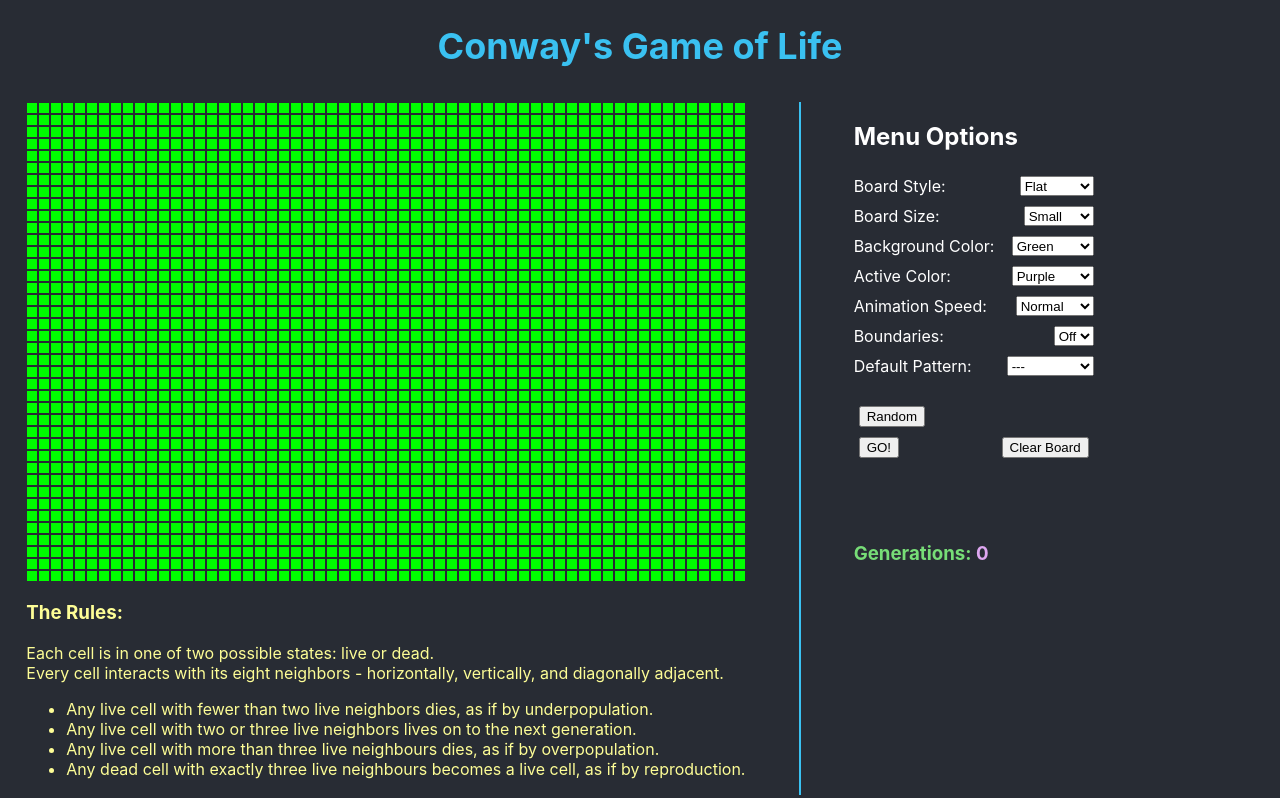
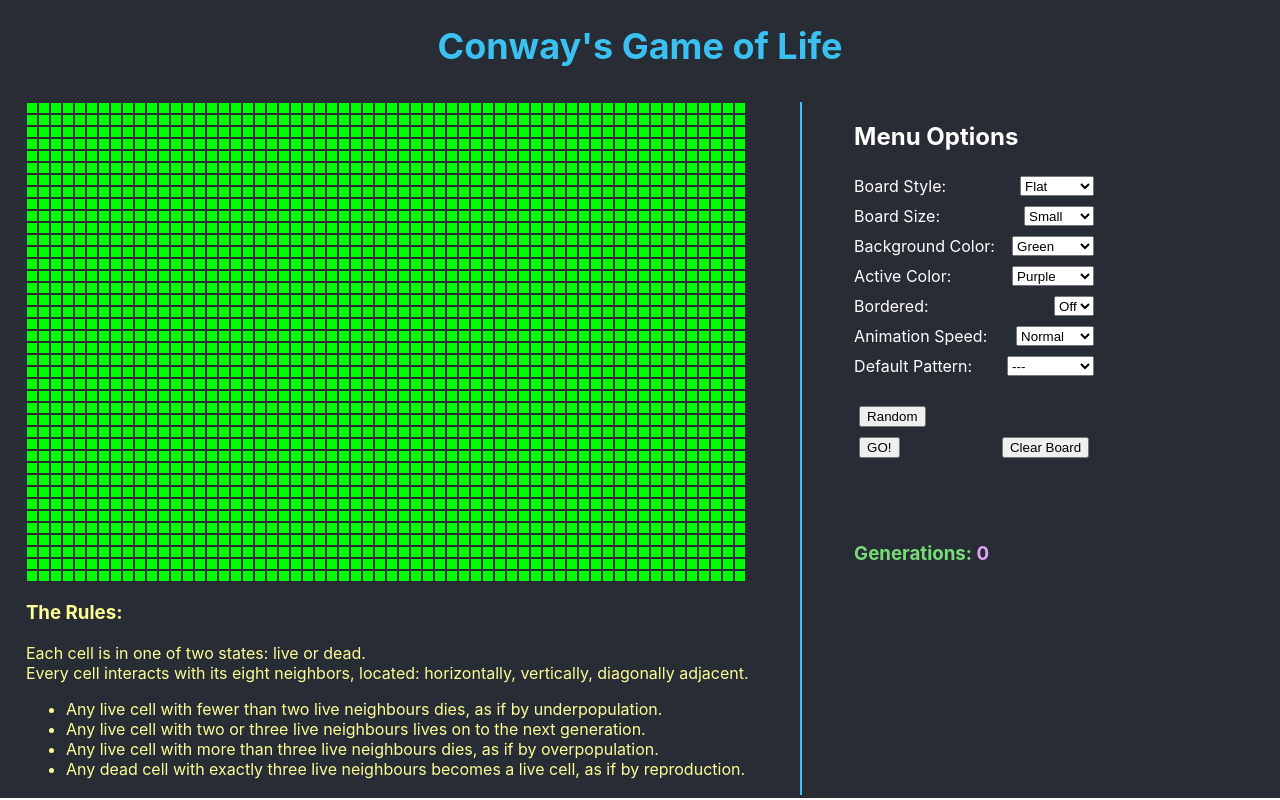
Before and after one commit to numbers0580/conways-game, a React (Create React App) app in the folder gameoflife/: page / in a window 1280 px wide. Built offline with nearby package versions, Linux system fonts and the light colour scheme.

Commit message:
Update Board.js

```diff
--- a/gameoflife/src/components/Board.js
+++ b/gameoflife/src/components/Board.js
@@ -75,12 +75,11 @@ function Board() {
     const [bStyle, setStyle] = useState("flat");
     const [sizing, setBoardSize] = useState(3);
     const [toggleBorders, setBorders] = useState(false);
-    const isBorderActive = useRef();
-    isBorderActive.current = toggleBorders;
+    const isBordersActive = useRef();
+    isBordersActive.current = toggleBorders;
     // colors
     const [cellsBG, setBG] = useState("#00FF00");
     const [cellsFG, setFG] = useState("#CC00FF");
-
 
     // useCallback hook allowing function created only once
     const runBoard = useCallback(() => {
@@ -112,7 +111,7 @@ function Board() {
                             let x1 = r + x;
                             let y1 = c + y;
 
-                            if(isBorderActive.current === false) {
+                            if(isBordersActive.current === false) {
                                 if(x1 < 0) {
                                     x1 += 40;
                                 }
@@ -156,11 +155,11 @@ function Board() {
         } else {
             setCells(patternList[pName]);
         }
-    };
+    }
 
     const accelerator = e => {
         setSpeed(e.target.value);
-    };
+    }
 
     const stylize = e => {
         setStyle(e.target.value);
@@ -181,12 +180,12 @@ function Board() {
     const bgcontrol = e => {
         let bgName = e.target.value;
         setBG(colorList[bgName]);
-    };
+    }
 
     const fgcontrol = e => {
         let fgName = e.target.value;
         setFG(colorList[fgName]);
-    };
+    }
 
     return(
         <div style={{background: "#282c34", paddingTop: "10px", width: "100%", display: "flex", justifyContent: "space-around"}}>
@@ -276,10 +275,10 @@ function Board() {
                     display: "none"
                 }}>
                     <h3>The Rules:</h3>
-                    <p>Each cell is in one of two possible states: live or dead.<br />Every cell interacts with its eight neighbors - horizontally, vertically, and diagonally adjacent.</p>
+                    <p>Each cell is in one of two states: live or dead.<br />Every cell interacts with its eight neighbors, located: horizontally, vertically, diagonally adjacent.</p>
                     <ul>
-                        <li>Any live cell with fewer than two live neighbors dies, as if by underpopulation.</li>
-                        <li>Any live cell with two or three live neighbors lives on to the next generation.</li>
+                        <li>Any live cell with fewer than two live neighbours dies, as if by underpopulation.</li>
+                        <li>Any live cell with two or three live neighbours lives on to the next generation.</li>
                         <li>Any live cell with more than three live neighbours dies, as if by overpopulation.</li>
                         <li>Any dead cell with exactly three live neighbours becomes a live cell, as if by reproduction.</li>
                     </ul>
@@ -332,24 +331,24 @@ function Board() {
                     </select>
                 </div>
                 <div style={{width: "240px", margin: "5px 0", display: "flex", justifyContent: "space-between"}}>
+                    <label style={{color: "white"}}>Bordered:</label>
+                    <select onChange={() => {
+                        setBorders(!toggleBorders);
+                        if(!toggleBorders) {
+                            isBordersActive.current = true;
+                        }
+                    }}>
+                        <option value={true}>On</option>
+                        <option value={false} selected>Off</option>
+                    </select>
+                </div>
+                <div style={{width: "240px", margin: "5px 0", display: "flex", justifyContent: "space-between"}}>
                     <label style={{color: "white"}}>Animation Speed:</label>
                     <select name="speeds" id="speeds" onChange={accelerator}>
                         <option value={800}>Slow</option>
                         <option value={200} selected>Normal</option>
                         <option value={50}>Fast</option>
                         <option value={10}>FASTER!</option>
-                    </select>
-                </div>
-                <div style={{width: "240px", margin: "5px 0", display: "flex", justifyContent: "space-between"}}>
-                    <label style={{color: "white"}}>Boundaries:</label>
-                    <select name="boundary" id="boundary" onChange={() => {
-                        setBorders(!toggleBorders);
-                        if(!toggleBorders) {
-                            isBorderActive.current = true;
-                        }
-                    }}>
-                        <option value={true}>On</option>
-                        <option value={false} selected>Off</option>
                     </select>
                 </div>
                 <div style={{width: "240px", margin: "5px 0", display: "flex", justifyContent: "space-between"}}>
@@ -388,6 +387,10 @@ function Board() {
                     <button style={{margin: "5px"}} onClick={() => {
                         setCells(blankGridVals);
                         setGenerations(0);
+                        document.getElementById("patterns").value = "None";
+                        if(isRunning.current === true) {
+                            setRunning(!running);
+                        }
                     }}>
                         Clear Board
                     </button>
```
